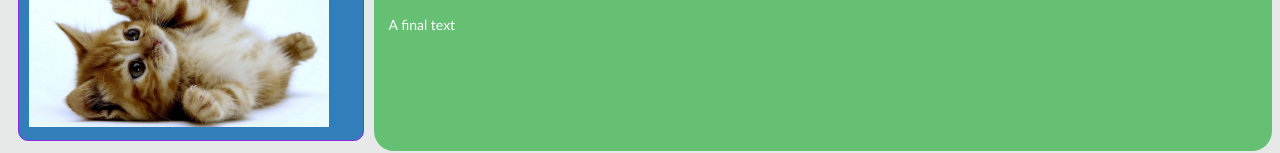
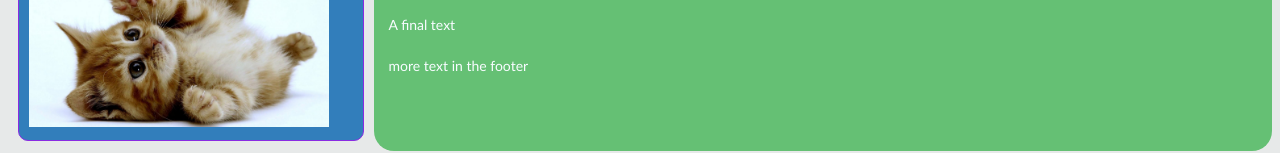
Before and after one commit to beckycode/git-practice, a plain HTML site: page index.html in a window 1280 px wide. Shown: the part 380-533 px from the top of the page. Drawn offline with Linux system fonts and the light colour scheme.

Commit message:
more text in the footer

```diff
--- a/index.html
+++ b/index.html
@@ -41,6 +41,7 @@
         <p>Footer message will be updated pretty soon. I promise</p>
         <p>Another text</p>
         <p>A final text</p>
+        <p>more text in the footer</p>
       </section>
     </main>
   </body>
```
